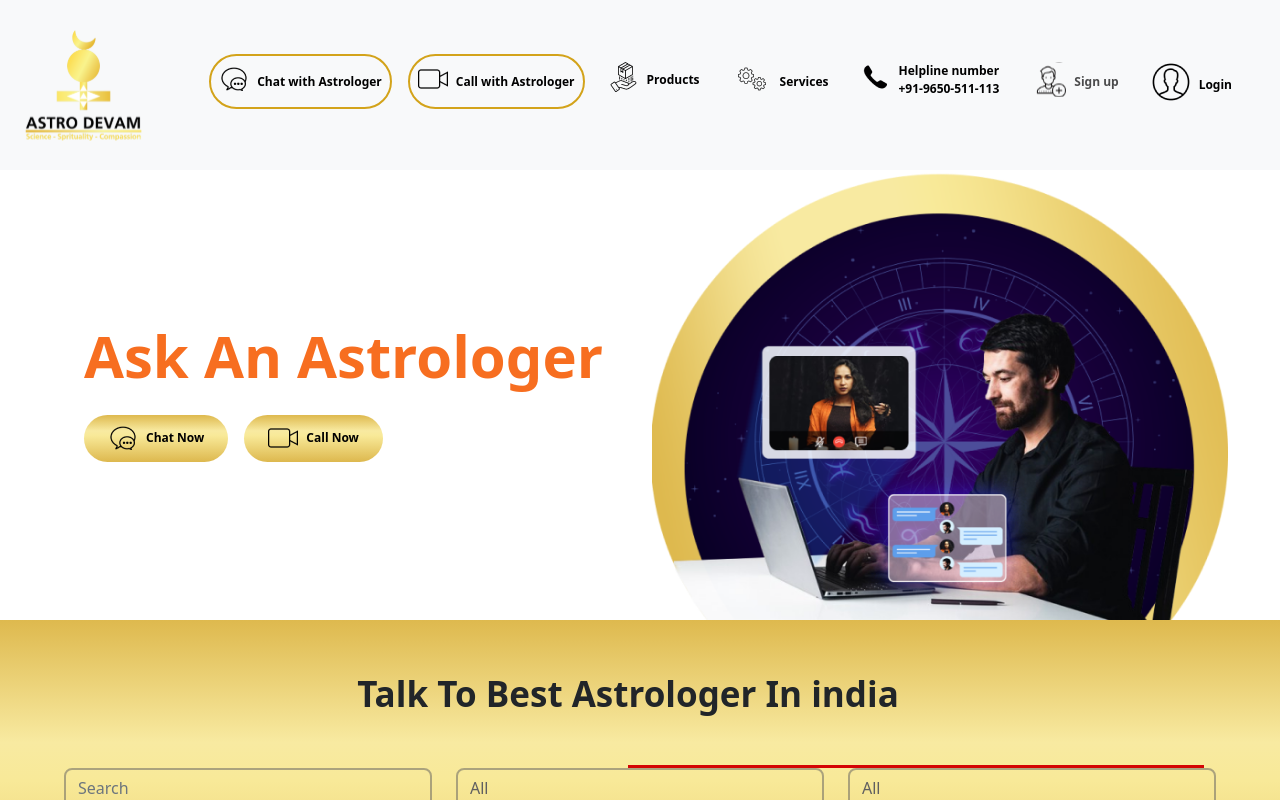
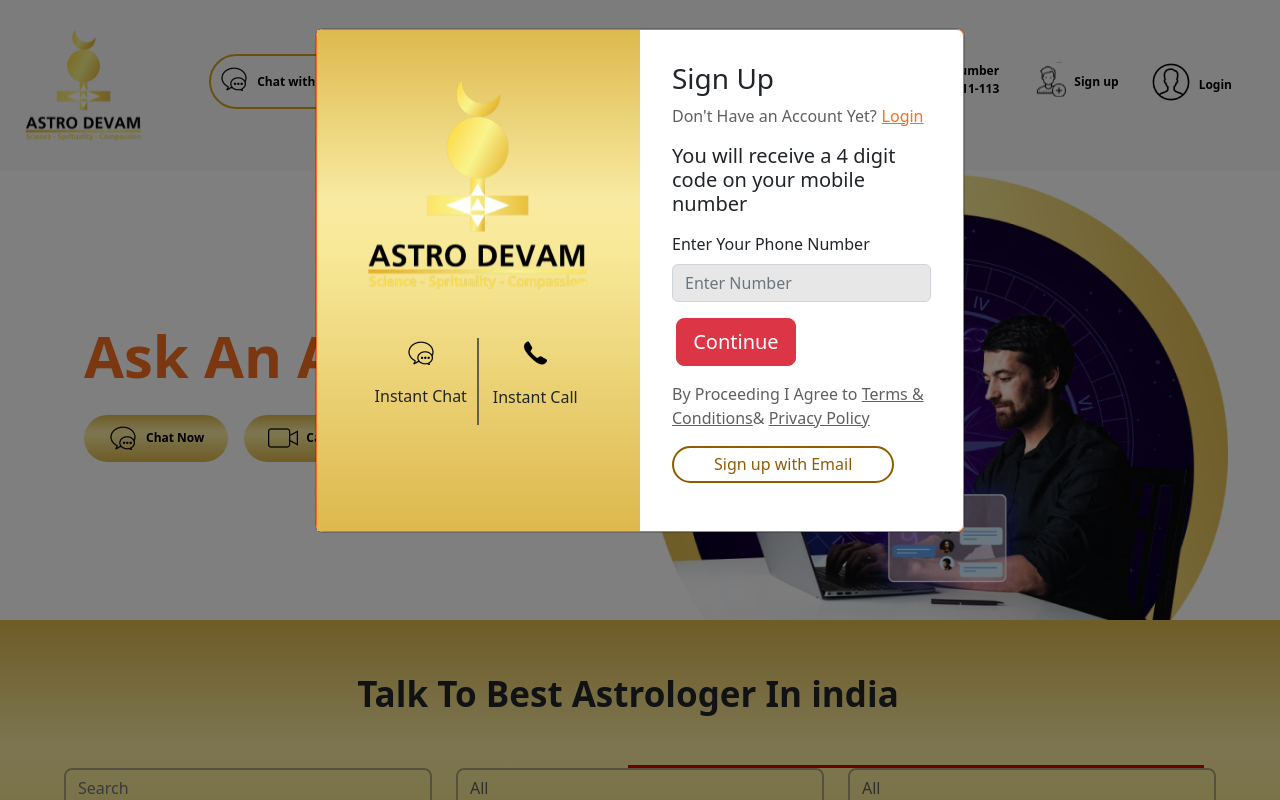
Before and after one commit to raghav-creator/astro, a React (Create React App) app: page / in a window 1280 px wide. Both pictures are taken after a click on the link "Sign up". Shown: the top 800 px of the page. Built offline with nearby package versions, Linux system fonts and the light colour scheme.

Commit message:
Added signup and login popup

```diff
--- a/src/Assets/sass/base/_variable.scss
+++ b/src/Assets/sass/base/_variable.scss
@@ -13,3 +13,4 @@
 $gray: #605F60;
 $light-gray: #F5F5F5;
 $gray-01: #D9D9D9;
+$disable-grey:#e7e7e7;
--- a/src/Assets/sass/component/_home.scss
+++ b/src/Assets/sass/component/_home.scss
@@ -5,3 +5,4 @@
 @import  './astrolist';
 @import './accordion';
 @import './cta';
+@import './signup';
--- /dev/null
+++ b/src/Assets/sass/component/_signup.scss
@@ -0,0 +1,93 @@
+@import "../base/variable";
+
+.modal-dialog {
+    max-width: 650px;
+}
+
+.signpopup {
+    .content {
+        border: 1px solid $orange;
+        border-radius: 7px;
+        display: flex;
+
+        .left-content {
+            width: 50%;
+            padding: 3rem;
+            background: linear-gradient(180deg, #DEB94E 0%, #F8EAA1 33.68%, #F8E998 44.1%, #DDB84E 100%);
+
+            .icons {
+                display: flex;
+                padding-top: 3rem;
+
+                .Instant-chat {
+                    width: 50%;
+                    border-right: 2px solid #605F60;
+
+                    p {
+                        display: flex;
+                        justify-content: center;
+
+                        img {
+                            width: 30px;
+                        }
+                    }
+                }
+
+                .Instant-phone {
+                    width: 50%;
+
+                    p {
+                        display: flex;
+                        justify-content: center;
+
+                        img {
+                            width: 30px;
+                        }
+                    }
+                }
+            }
+
+        }
+
+        .right-content {
+            width: 50%;
+            padding: 2rem;
+
+            .content-wrap {
+                p {
+                    span {
+                        color: $dark-grey;
+
+                        a {
+                            color: $dark-grey;
+                        }
+                    }
+
+                    button {
+                        border: 2px solid $light-brown;
+                        border-radius: 25px;
+                        color: $light-brown;
+                        font-size: 1rem;
+                        padding: 0.3rem 2.5rem;
+                        background: #fff;
+                    }
+                }
+
+                .login-btn {
+                    color: $orange;
+                    padding-left: 0.3rem;
+                }
+
+                .form {
+                    input {
+                        background: $disable-grey;
+                    }
+
+                    button {
+                        margin-top: 1rem;
+                    }
+                }
+            }
+        }
+    }
+}
--- a/src/Components/Home/Home.js
+++ b/src/Components/Home/Home.js
@@ -4,7 +4,6 @@
 import Banner from './banner';
 import Astrologer from './astrologer';
 import AstrologerList from './astrologerlist';
-import TestimonialSlider from './../shared/slider/testimonial';
 import UsercardSlider from './../shared/slider/usercard';
 import Heading from '../shared/common/heading';
 import Paragraph from '../shared/common/paragraph';
@@ -20,7 +19,6 @@
   <AstrologerList />
   <CTA />
   <UsercardSlider />
-  <TestimonialSlider />
   <div className='container'>
   <Heading title="What is Astrology?" />
   <Paragraph className="text-left" paragraph="Lorem ipsum dolor sit amet consectetur. Tempus cursus feugiat eu sed sem pulvinar. Eu ac in accumsan faucibus ac pulvinar donec erat habitant. Nulla dictum sociis dolor gravida ac sit. In lorem ac lorem fames id quam curabitur metus. Felis odio fermentum platea eget. Est aliquet aliquet viverra nec ullamcorper. Consectetur pharetra vitae integer sociis hac nunc pharetra. Facilisi nunc adipiscing aliquam ut ut bibendum molestie sem augue. Lacus curabitur donec arcu vehicula mattis donec sed.
--- a/src/Components/shared/header.js
+++ b/src/Components/shared/header.js
@@ -1,8 +1,19 @@
-import React from 'react';
+import React, { useState } from 'react';
+import Signup from '../shared/popup/signup';
+import Login from "../shared/popup/login";
 
 const Header=()=>
 {
-  return <nav className="navbar navbar-expand-lg navbar-light bg-light p-4">
+
+  const [signshow, setsignShow] = useState(false);
+  const [loginshow, setloginShow] = useState(false);
+  const signClose = () => setsignShow(false);
+  const signShow = () => setsignShow(true);
+  const loginClose = () => setloginShow(false);
+  const loginShow = () => setloginShow(true);
+
+  return <>
+  <nav className="navbar navbar-expand-lg navbar-light bg-light p-4">
   <a className="navbar-brand" href="#"><img src="./logo.svg" /></a>
   <button className="navbar-toggler" type="button" data-toggle="collapse" data-target="#navbarSupportedContent" aria-controls="navbarSupportedContent" aria-expanded="false" aria-label="Toggle navigation">
     <span className="navbar-toggler-icon"></span>
@@ -26,14 +37,17 @@
         <a className="nav-link button-helpline" href="#"><span>Helpline number <span>+91-9650-511-113</span></span></a>
       </li>
       <li className="nav-item">
-        <a className="nav-link button-signup" href="#">Sign up</a>
+        <a className="nav-link button-signup" onClick={signShow} href="#">Sign up</a>
       </li>
       <li className="nav-item">
-        <a className="nav-link button-login" href="#">Login</a>
+        <a className="nav-link button-login" onClick={loginShow} href="#">Login</a>
       </li>
     </ul>
   </div>
 </nav>
+<Signup signClose={signClose} signshow={signshow}/>
+<Login loginClose={loginClose} loginshow={loginshow} />
+</>
 }
 
 export default Header;
--- /dev/null
+++ b/src/Components/shared/popup/login.js
@@ -0,0 +1,24 @@
+import React from 'react';
+import Modal from 'react-bootstrap/Modal';
+import Button from 'react-bootstrap/Button';
+
+const Login = ({loginClose,loginshow}) => {
+
+  return (
+    <>
+      <Modal show={loginshow} onHide={loginClose}>
+        <Modal.Header closeButton>
+          <Modal.Title> login Modal heading</Modal.Title>
+        </Modal.Header>
+        <Modal.Body>Woohoo, you're reading this text in a modal!</Modal.Body>
+        <Modal.Footer>
+          <Button variant="secondary" onClick={loginClose}>
+            Close
+          </Button>
+        </Modal.Footer>
+      </Modal>
+    </>
+  );
+}
+
+export default Login;
--- /dev/null
+++ b/src/Components/shared/popup/signup.js
@@ -0,0 +1,56 @@
+import React from 'react';
+import Modal from 'react-bootstrap/Modal';
+import Form from 'react-bootstrap/Form';
+import Button from 'react-bootstrap/Button';
+
+const Signup = ({ signClose, signshow }) => {
+
+  return (
+    <>
+      <Modal show={signshow} onHide={signClose}>
+        <div className='signpopup'>
+          <div className="content">
+            <div className='left-content'>
+              <div className="logo"><img src="./logo.svg" alt="logo" width="100%" /></div>
+              <div className="icons">
+                <div className='Instant-chat'>
+                  <p><img src="./messages.png" alt="message" width="100%" /></p>
+                  <p>Instant Chat</p>
+                </div>
+                <div className='Instant-phone'>
+                  <p><img src="./phone.png" alt="message" width="100%" /></p>
+                  <p>Instant Call</p>
+                </div>
+
+              </div>
+            </div>
+            <div className='right-content'>
+              <div className="content-wrap">
+                <h3>Sign Up</h3>
+                <p><span>Don't Have an Account Yet?</span><a href="#" className="login-btn">Login</a></p>
+                <p><h5>You will receive a 4 digit code on your mobile number</h5></p>
+                <form>
+                  <div className='form'>
+                    <Form.Group className="mb-3" controlId="exampleForm.ControlInput1">
+                      <Form.Label>Enter Your Phone Number</Form.Label>
+                      <Form.Control type="email" placeholder="Enter Number" />
+                      &nbsp;
+                      <Button variant="danger" size="lg">
+                        Continue
+                      </Button>
+                    </Form.Group>
+                  </div>
+                </form>
+                <p><span>By Proceeding I Agree to <a href="">Terms & Conditions</a>& <a href="">Privacy Policy</a></span></p>
+                <p><button>Sign up with Email</button></p>
+            </div>
+          </div>
+        </div>
+      </div>
+    </Modal >
+
+    </>
+  );
+}
+
+export default Signup;
```
